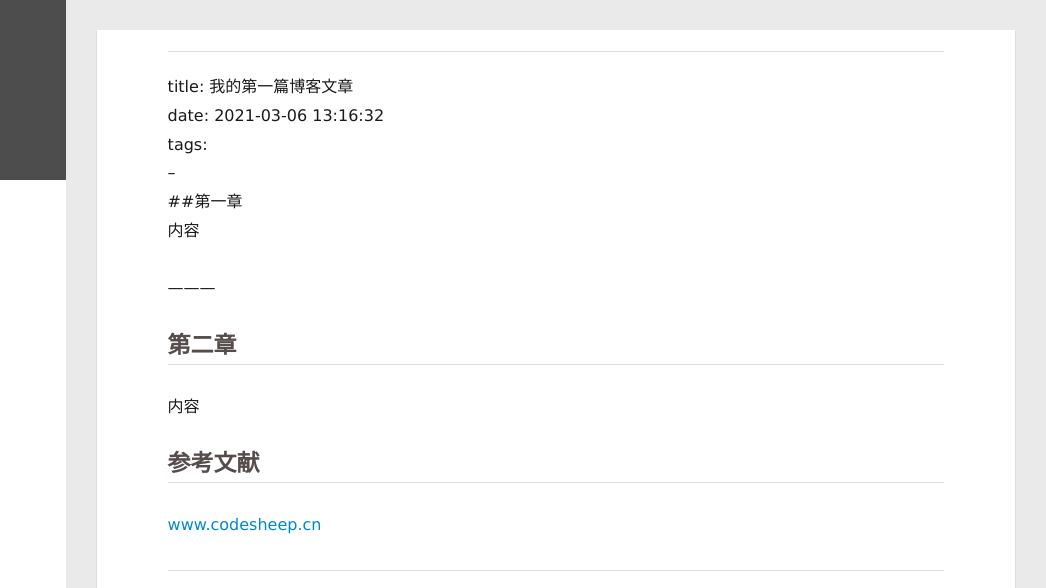
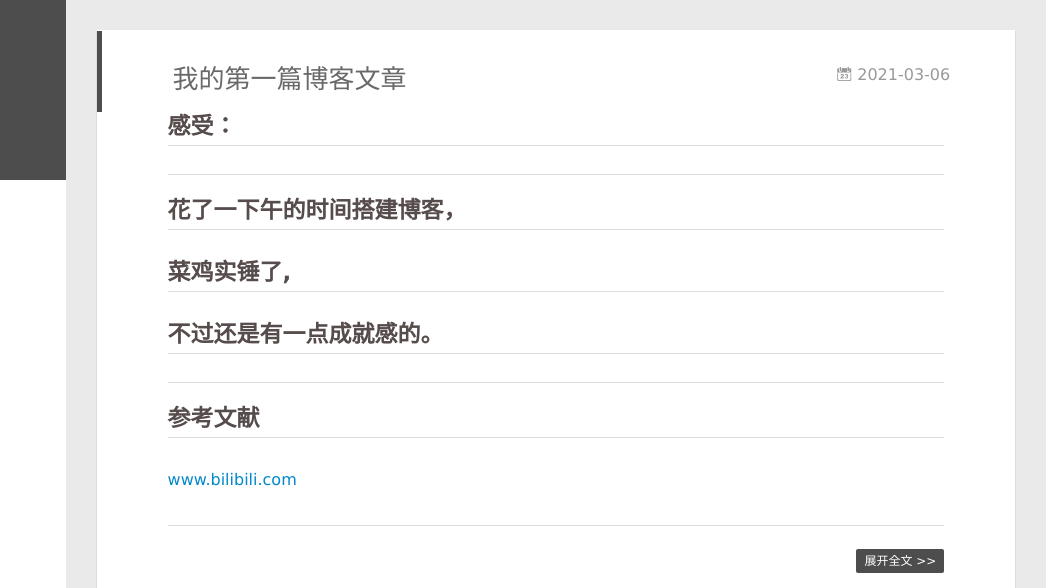
Before and after one commit to AuroraTK/AuroraTK.github.io, a plain HTML site: page index.html in a window 1280 px wide. Shown: the top 588 px of the page, 234-1280 px from the left. Drawn offline with Linux system fonts and the light colour scheme; no server answers.

Commit message:
Site updated: 2021-03-06 15:44:30

```diff
--- a/index.html
+++ b/index.html
@@ -155,13 +155,26 @@
     <article id="post-我的第一篇博客文章" class="article article-type-post  article-index" itemscope itemprop="blogPost">
   <div class="article-inner">
 
+      <header class="article-header">
+
+
+    <h1 itemprop="name">
+      <a class="article-title" href="/2021/03/06/%E6%88%91%E7%9A%84%E7%AC%AC%E4%B8%80%E7%AF%87%E5%8D%9A%E5%AE%A2%E6%96%87%E7%AB%A0/">我的第一篇博客文章</a>
+    </h1>
+
+
+
+        <a href="/2021/03/06/%E6%88%91%E7%9A%84%E7%AC%AC%E4%B8%80%E7%AF%87%E5%8D%9A%E5%AE%A2%E6%96%87%E7%AB%A0/" class="archive-article-date">
+  	<time datetime="2021-03-06T05:16:32.000Z" itemprop="datePublished"><i class="icon-calendar icon"></i>2021-03-06</time>
+</a>
+
+      </header>
+
     <div class="article-entry" itemprop="articleBody">
 
-        <hr>
-<p>title: 我的第一篇博客文章<br>date: 2021-03-06 13:16:32<br>tags:<br>–<br>##第一章<br>内容</p>
-<p>———</p>
-<h2 id="第二章"><a href="#第二章" class="headerlink" title="第二章"></a>第二章</h2><p>内容</p>
-<h2 id="参考文献"><a href="#参考文献" class="headerlink" title="参考文献"></a>参考文献</h2><p><a target="_blank" rel="noopener" href="http://www.codesheep.cn/">www.codesheep.cn</a></p>
+        <h2 id="感受："><a href="#感受：" class="headerlink" title="感受："></a>感受：</h2><hr>
+<h2 id="花了一下午的时间搭建博客，"><a href="#花了一下午的时间搭建博客，" class="headerlink" title="花了一下午的时间搭建博客，"></a>花了一下午的时间搭建博客，</h2><h2 id="菜鸡实锤了"><a href="#菜鸡实锤了" class="headerlink" title="菜鸡实锤了,"></a>菜鸡实锤了,</h2><h2 id="不过还是有一点成就感的。"><a href="#不过还是有一点成就感的。" class="headerlink" title="不过还是有一点成就感的。"></a>不过还是有一点成就感的。</h2><hr>
+<h2 id="参考文献"><a href="#参考文献" class="headerlink" title="参考文献"></a>参考文献</h2><p><a target="_blank" rel="noopener" href="http://www.bilibili.com/">www.bilibili.com</a></p>
 
 
 
```
Also changed, not shown: 2021/03/06/hello-world/index.html (+1 -1 lines), 2021/03/06/我的第一篇博客文章/index.html (+24 -11 lines), archives/2021/03/index.html (+7 -1 lines), archives/2021/index.html (+7 -1 lines), archives/index.html (+7 -1 lines).
